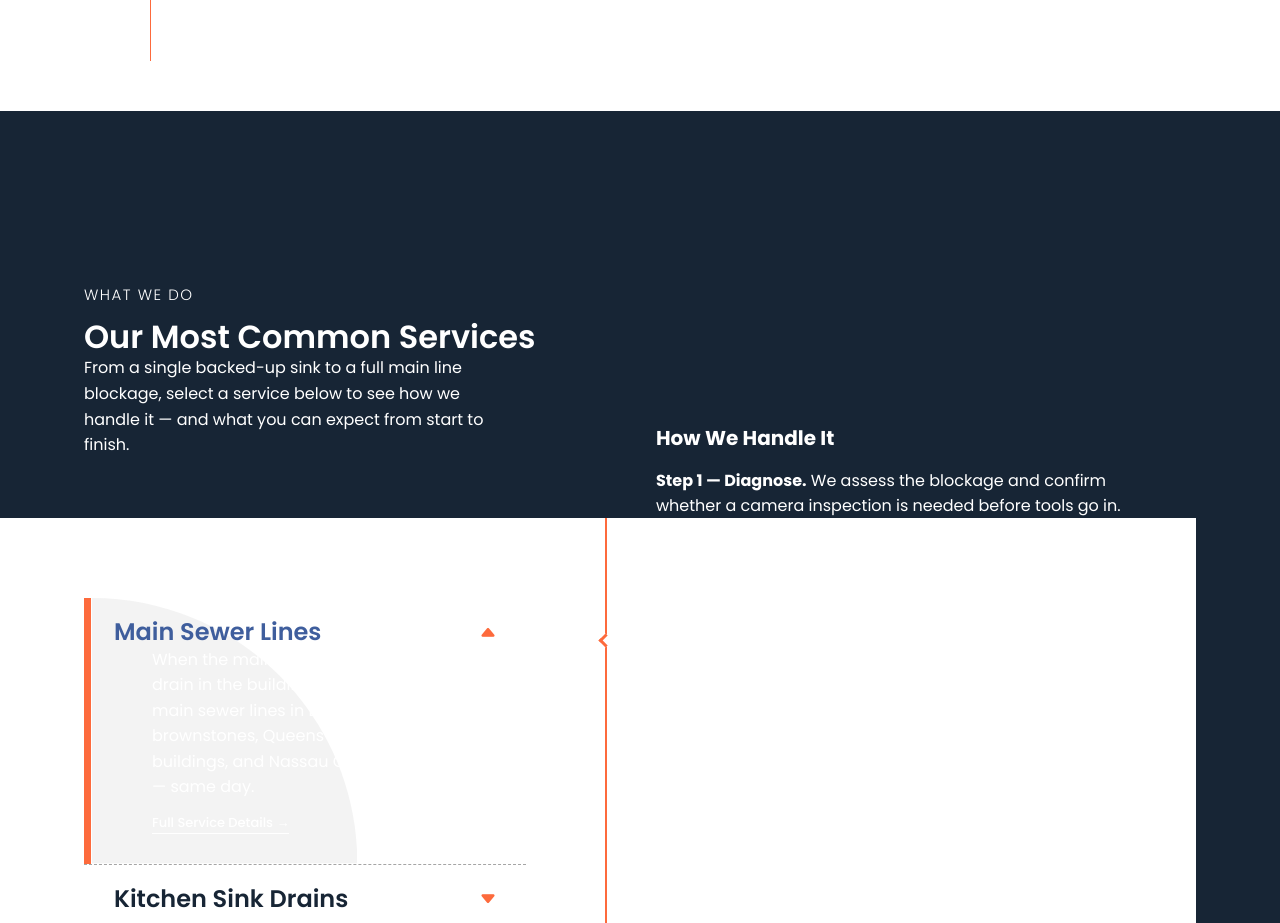
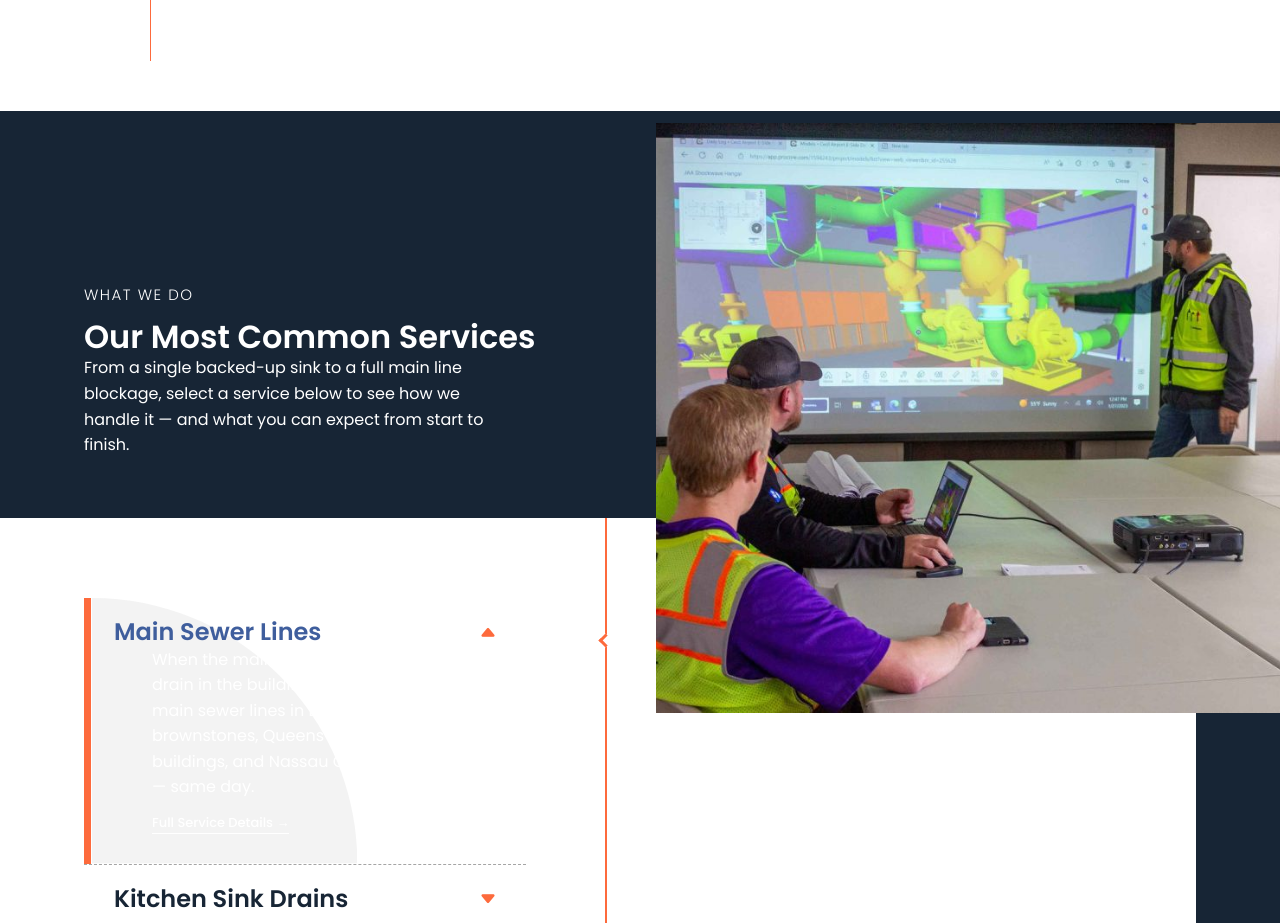
Before and after one commit to mistermooster11/bellerose-roofing, a Next.js app: page / in a window 1280 px wide. Shown: the part 2560-3483 px from the top of the page. Built offline with nearby package versions, Linux system fonts and the light colour scheme.

Commit message:
Update InsightAccordionDataItem.tsx

```diff
--- a/components/custom/accordions/InsightAccordionDataItem.tsx
+++ b/components/custom/accordions/InsightAccordionDataItem.tsx
@@ -8,6 +8,7 @@ interface InsightAccordionDataItemProps {
   item: {
     id: string;
     title: string;
+    image: string;
     learnHref: string;
     steps: AccordionStep[];
   };
@@ -25,6 +26,14 @@ const InsightAccordionDataItem: React.FC<InsightAccordionDataItemProps> = ({
       data-detect={item.id}
       style={{ display: isOpen ? 'block' : 'none' }}
     >
+      <div className="accordion-image">
+        <div
+          className="vape-img"
+          style={{
+            background: `url(${item.image}) no-repeat 50% 50% / cover`,
+          }}
+        />
+      </div>
       <div className="accordion-info" style={{ paddingTop: '0.5rem' }}>
         <p
           style={{
```
